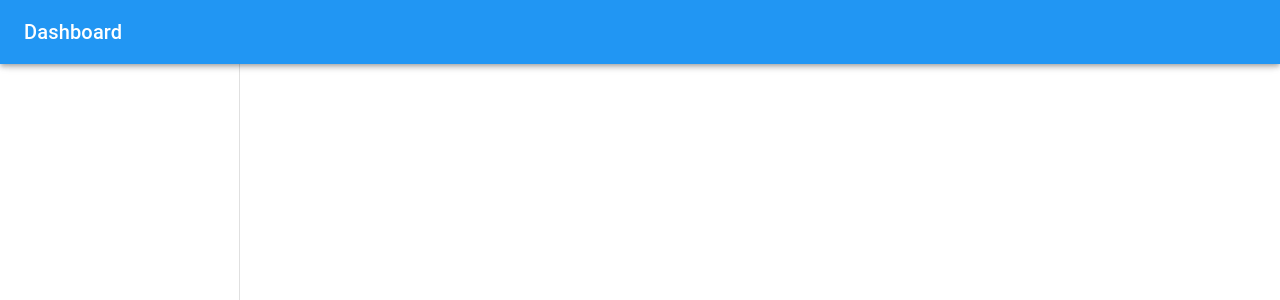
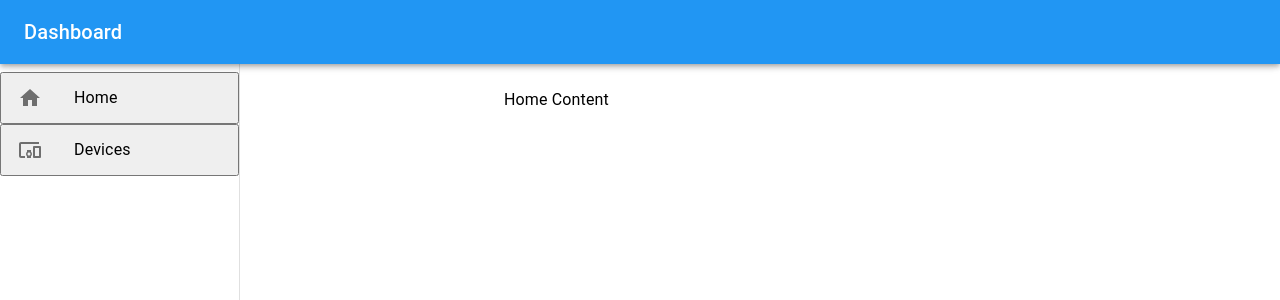
Before and after one commit to Ajmerae1234/ecotracker, a React (Create React App) app in the folder frontend/ecotrack/: page /dashboard in a window 1280 px wide. Shown: the top 300 px of the page. Built offline with nearby package versions, Linux system fonts and the light colour scheme; the HTML template or start-up script is replaced by a standard one.

Commit message:
added dashboard

```diff
--- a/frontend/ecotrack/src/components/Dashboard.tsx
+++ b/frontend/ecotrack/src/components/Dashboard.tsx
@@ -4,10 +4,23 @@ import {
     AppBar,
     Toolbar,
     Typography,
-    Drawer
+    Drawer,
+    List,
+    ListItem,
+    ListItemText,
+    ListItemIcon
   } from '@mui/material';
+  import {
+    Home as HomeIcon,
+    DevicesOther as DevicesIcon
+  } from '@mui/icons-material';
+  import Device from './Device'
 const drawerWidth = 240;
 const Dashboard = () => {
+    const [selectedMenu, setSelectedMenu] = React.useState('home');
+     const handleMenuItemClick = (item: any) => {
+    setSelectedMenu(item);
+  };
 return (
 <Box sx={{ display: 'flex' }}>
 <AppBar
@@ -36,8 +49,56 @@ return (
           },
         }}
       >
+        <Box sx={{ overflow: 'auto' }}>
+          <List>
+            <ListItem
+              component={"button"}
+
+              onClick={() => handleMenuItemClick('home')}
+
+            >
+              <ListItemIcon>
+                <HomeIcon />
+              </ListItemIcon>
+              <ListItemText primary="Home" />
+            </ListItem>
+
+            <ListItem
+              component={"button"}
+
+              onClick={() => handleMenuItemClick('devices')}
+
+
+            >
+              <ListItemIcon>
+                <DevicesIcon />
+              </ListItemIcon>
+              <ListItemText primary="Devices" />
+            </ListItem>
+          </List>
+        </Box>
 
 </Drawer>
+<Box
+        component="main"
+        sx={{
+          flexGrow: 1,
+          p: 3,
+          marginTop: '64px',
+          marginLeft: `${drawerWidth}px`
+        }}
+      >
+{selectedMenu === 'home' && (
+          <Typography paragraph>
+            Home Content
+          </Typography>
+        )}
+        {selectedMenu === 'devices' && (
+          <Typography paragraph>
+            Devices Content
+          </Typography>
+        )}
+</Box>
 </Box>
 )
 }
--- /dev/null
+++ b/frontend/ecotrack/src/components/Device.tsx
@@ -0,0 +1,10 @@
+import React from 'react';
+
+const Device = () => {
+  return(<div>
+    Hello Devices
+  </div>)
+
+}
+
+export default Device
```
